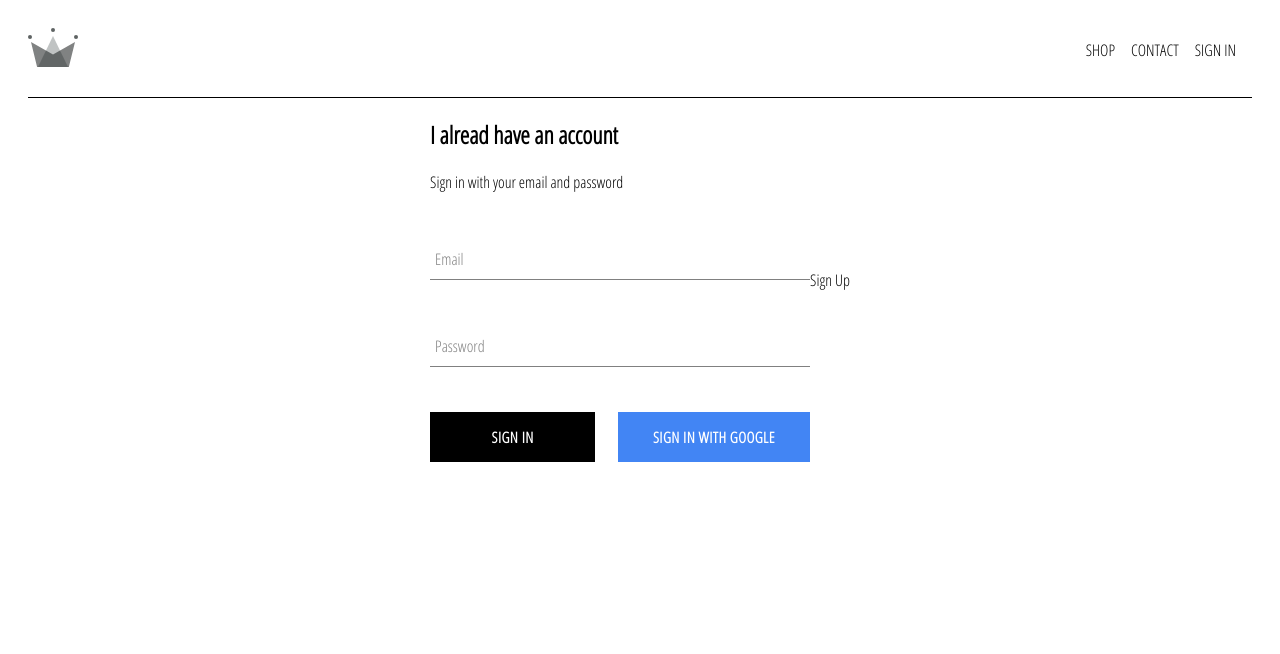
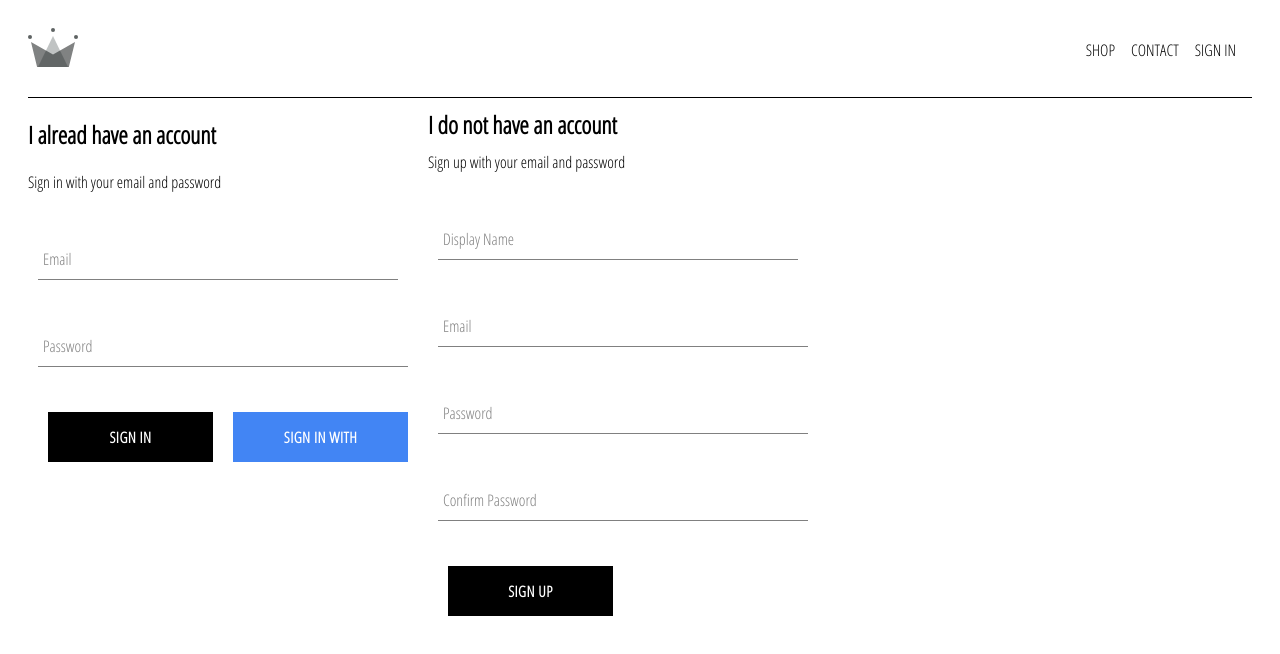
Before and after one commit to kozigh01/udemy_CompleteReactDeveloperIn2020, a React (Create React App) app in the folder my-code/03-crwn-clothing/: page /signin in a window 1280 px wide. Shown: the top 654 px of the page. Built offline with nearby package versions, Linux system fonts and the light colour scheme; no server answers.

Commit message:
Main app: finish sign in and sign up

```diff
--- a/my-code/03-crwn-clothing/src/App.jsx
+++ b/my-code/03-crwn-clothing/src/App.jsx
@@ -6,7 +6,7 @@ import Header from './components/header/header';
 import Homepage from './pages/homepage/homepage';
 import ShopPage from './pages/shoppage/shop-page';
 import SigninPage from './pages/signin-page/signin-page';
-import { auth } from './firebase/firebase-utils';
+import { auth, createUserProfileDocument } from './firebase/firebase-utils';
 
 class App extends React.Component {
   unsubscribeFromAuth = null;
@@ -20,14 +20,26 @@ class App extends React.Component {
   }
 
   componentDidMount() {
-    this.unsubscribeFromAuth = auth.onAuthStateChanged(user => {
-      this.setState({ currentUser: user });
+    this.unsubscribeFromAuth = auth.onAuthStateChanged(async userAuth => {
+      if (userAuth) {
+        const userRef = await createUserProfileDocument(userAuth);
+
+        userRef.onSnapshot(snapshot => {
+          this.setState({
+            currentUser: {
+              id: snapshot.id,
+              ...snapshot.data()
+            }
+          });
+        });
+      } else {
+        this.setState({ currentUser: userAuth });
+      }
     });
   }
 
   componentWillUnmount() {
     this.unsubscribeFromAuth();
-    console.log('unsubscribing');
   }
 
   render() {
--- a/my-code/03-crwn-clothing/src/components/sign-in/sign-in.jsx
+++ b/my-code/03-crwn-clothing/src/components/sign-in/sign-in.jsx
@@ -2,7 +2,7 @@ import React from 'react';
 import './sign-in.scss';
 import FormInput from '../../components/form-input/form-input';
 import CustomButton from '../../components/custom-button/custom-button';
-import { signInWithGoogle } from '../../firebase/firebase-utils';
+import { auth, signInWithGoogle } from '../../firebase/firebase-utils';
 
 
 class SignIn extends React.Component {
@@ -12,14 +12,20 @@ class SignIn extends React.Component {
     this.state = { email: '', password: '' }
   }
 
-  handleSubmit = (event) => {
+  handleSubmit = async event => {
     event.preventDefault();
-    this.setState({ email: '', password: "" });
+
+    const { email, password } = this.state;
+    try {
+      auth.signInWithEmailAndPassword(email, password);
+      this.setState({ email: '', password: "" });
+    } catch (error) {
+      console.error(error);
+    }
   }
 
   handleChange = event => {
     const { name, value } = event.target;
-    console.log(name, value);
     this.setState( { [name]: value });
   };
 
--- a/my-code/03-crwn-clothing/src/components/sign-up/sign-up.jsx
+++ b/my-code/03-crwn-clothing/src/components/sign-up/sign-up.jsx
@@ -1,11 +1,95 @@
 import React from 'react';
 import './sign-up.scss';
 
+import FormInput from '../../components/form-input/form-input';
+import CustomButton from '../../components/custom-button/custom-button';
+import { auth, createUserProfileDocument } from '../../firebase/firebase-utils';
+
+
 class SignUp extends React.Component {
+  constructor() {
+    super();
+
+    this.state = {
+      displayName: '',
+      email: '',
+      password: '',
+      confirmPassword: ''
+    };
+  }
+
+  handleSubmit = async event => {
+    event.preventDefault();
+
+    const { displayName, email, password, confirmPassword } = this.state;
+
+    if (password !== confirmPassword) {
+      alert('passwords do not match');
+      return;
+    }
+
+    try {
+      const { user } = await auth.createUserWithEmailAndPassword(email, password);
+      await createUserProfileDocument(user, { displayName });
+      this.setState({
+        displayName: '',
+        email: '',
+        password: '',
+        confirmPassword: ''
+      });
+    } catch (error) {
+      console.error(error);
+    }
+  };
+
+  handleChange = event => {
+    const { name, value } = event.target;
+    this.setState({ [name]: value })
+  };
+
   render() {
+    const { displayName, email, password, confirmPassword } = this.state;
+
     return (
       <div className="SignUp">
-        Sign Up
+        <h2 className="title">I do not have an account</h2>
+        <span>Sign up with your email and password</span>
+
+        <form className="form" onSubmit={this.handleSubmit}>
+          <FormInput
+            type="text"
+            name="displayName"
+            label="Display Name"
+            value={displayName}
+            handleChange={this.handleChange}
+          />
+
+          <FormInput
+            type="email"
+            name="email"
+            label="Email"
+            value={email}
+            handleChange={this.handleChange}
+          />
+
+          <FormInput
+            type="password"
+            name="password"
+            label="Password"
+            value={password}
+            handleChange={this.handleChange}
+          />
+
+          <FormInput
+            type="password"
+            name="confirmPassword"
+            label="Confirm Password"
+            value={confirmPassword}
+            handleChange={this.handleChange}
+          />
+
+          <CustomButton type='submit'>sign up</CustomButton>
+        </form>
       </div>
     );
   }
--- a/my-code/03-crwn-clothing/src/components/sign-up/sign-up.scss
+++ b/my-code/03-crwn-clothing/src/components/sign-up/sign-up.scss
@@ -1,3 +1,9 @@
 .SignUp {
+  width: 380px;
   display: flex;
+  flex-direction: column;
+
+  .title {
+    margin: 10px 0;
+  }
 }
--- a/my-code/03-crwn-clothing/src/firebase/firebase-utils.js
+++ b/my-code/03-crwn-clothing/src/firebase/firebase-utils.js
@@ -13,6 +13,29 @@ const config = {
   measurementId: "G-5MW6MHWEP7"
 };
 
+export const createUserProfileDocument = async (userAuth, additionalData) => {
+  if (userAuth) {
+    const userRef = firestore.doc(`users/${userAuth.uid}`);
+    const snapshot = await userRef.get();
+
+    if (!snapshot.exists) {
+      const { displayName, email } = userAuth;
+      try {
+        userRef.set({
+          displayName,
+          email,
+          createAt: new Date(),
+          ...additionalData
+        })
+      } catch(err) {
+        console.log('error creating user', err.message);
+      }
+    }
+
+    return userRef;
+  }
+};
+
 firebase.initializeApp(config);
 
 export const auth = firebase.auth();
--- a/my-code/03-crwn-clothing/src/pages/shoppage/shop-page.jsx
+++ b/my-code/03-crwn-clothing/src/pages/shoppage/shop-page.jsx
@@ -10,7 +10,6 @@ export default class ShopPage extends React.Component {
     super(props);
 
     this.state = { collections: SHOP_DATA };
-    console.log(this.state);
   }
 
   render() {
--- a/my-code/03-crwn-clothing/src/pages/signin-page/signin-page.scss
+++ b/my-code/03-crwn-clothing/src/pages/signin-page/signin-page.scss
@@ -1,5 +1,13 @@
 .SigninPage {
   display: flex;
-  justify-content: center;
-  align-items: center;
+  justify-content: space;
+  align-items: flex-start;
+
+  :first-child {
+    margin-right: 10px;
+  }
+
+  :last-child {
+    margin-left: 10px;
+  }
 }
```
